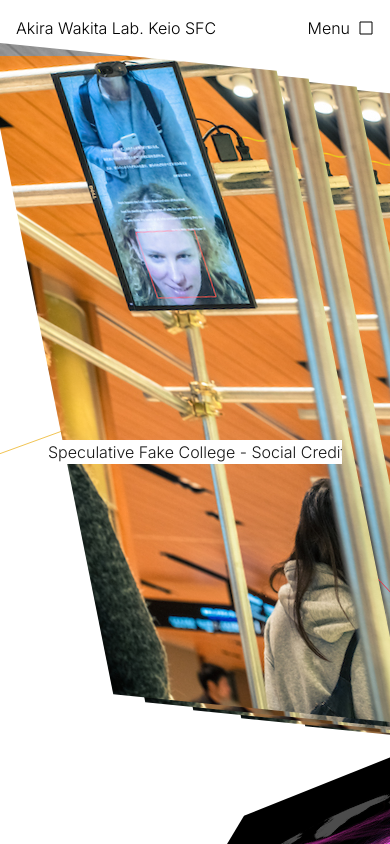
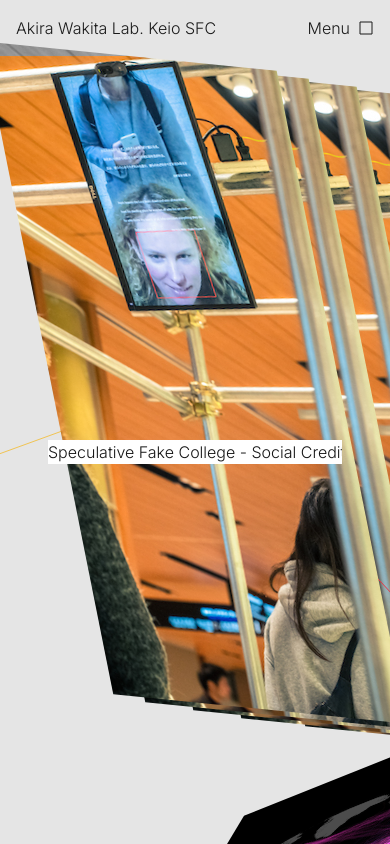
Before and after one commit to wakita-lab/web, a Next.js app: page / in a window 390 px wide. Shown: the top 844 px of the page. Built offline with nearby package versions, Linux system fonts and the light colour scheme.

Commit message:
fix: Update background colors in globals.css and HamburgerMenu for improved consistency

```diff
--- a/src/app/globals.css
+++ b/src/app/globals.css
@@ -3,7 +3,7 @@
 @tailwind utilities;
 
 :root {
-  --background: #ffffff;
+  --background: #e5e5e5;
   --foreground: #171717;
 }
 
--- a/src/components/HamburgerMenu.tsx
+++ b/src/components/HamburgerMenu.tsx
@@ -9,14 +9,14 @@ interface HamburgerMenuProps {
 export const HamburgerMenu = ({ isOpen }: HamburgerMenuProps) => {
   return (
     <div
-      className={`fixed right-0 top-0 z-10 flex h-full flex-col gap-8 border-l border-gray-300 bg-white/80 px-8 pt-16 backdrop-blur-2xl transition-transform duration-300 ease-in-out ${
+      className={`fixed right-0 top-0 z-10 flex h-full flex-col gap-8 border-l border-gray-300 bg-neutral-200/80 px-8 pt-16 backdrop-blur-2xl transition-transform duration-300 ease-in-out ${
         isOpen ? 'translate-x-0' : 'translate-x-full'
       }`}
     >
       <input
         type="text"
         placeholder="Search"
-        className="w-64 border border-gray-300 px-2 py-1 text-center text-sm focus:border-gray-500 focus:outline-none"
+        className="w-64 border-b border-neutral-700 bg-transparent py-1 text-sm placeholder:text-neutral-700 focus:outline-none focus:placeholder:text-neutral-500"
       />
       <div className="flex flex-col gap-1">
         <Link href="/works">Works</Link>
```
